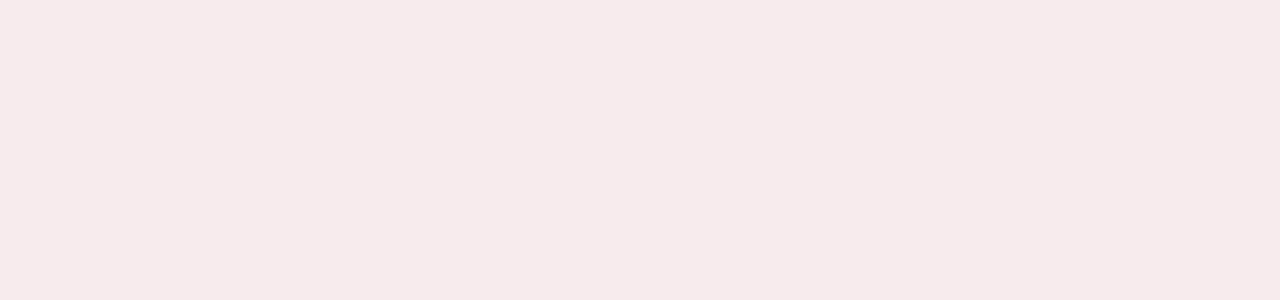
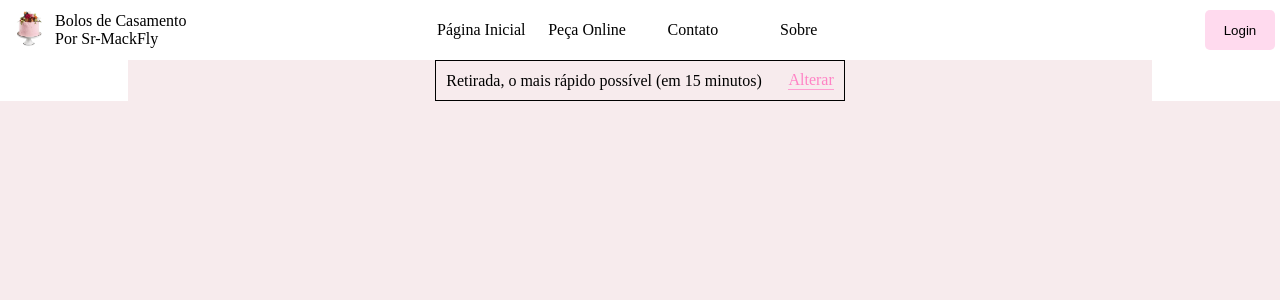
Before and after one commit to yohran1/Portfolio, a React (Create React App) app: page /projeto/pecaOnline in a window 1280 px wide. Before the commit this address had no page. Shown: the top 300 px of the page. Built offline with nearby package versions, Linux system fonts and the light colour scheme.

Commit message:
Criação da página de peididos

```diff
--- a/src/App.js
+++ b/src/App.js
@@ -6,6 +6,7 @@ import Register from './components/project/user/Register';
 import ForgotPassword from './components/project/user/ForgotPassword';
 import SrMackfly from './components/project/components/pages/SrMackfly';
 import Container from './components/layout/Container';
+import PecaOnline from './components/project/components/pages/PecaOnline';
 
 function App() {
   return (
@@ -18,6 +19,8 @@ function App() {
             <Route path='/projeto/register' element={<Register />} />
             <Route path='/projeto/forgotpassword' element={<ForgotPassword />} />
             <Route path='/projeto/srmackfly' element={<SrMackfly />}/>
+            <Route path='/projeto/pecaOnline' element={<PecaOnline />}/>
+
           </Routes>
         </Container>
     </BrowserRouter>
--- /dev/null
+++ b/src/components/project/components/HeaderLocation.js
@@ -0,0 +1,12 @@
+import style from './HeaderLocation.module.css'
+
+export default function HeaderLocation(){
+
+
+    return(
+        <header className={style.header}>
+            <p>Retirada, o mais rápido possível (em 15 minutos)</p>
+            <a href="/projeto/pecaOnline">Alterar</a>
+        </header>
+    )
+}
--- /dev/null
+++ b/src/components/project/components/HeaderLocation.module.css
@@ -0,0 +1,20 @@
+
+.header{
+    width: 40%;
+    text-align: start;
+    display: flex;
+    justify-content: space-between;
+    align-items: center;
+    border: 1px solid black;
+    padding: 10px;
+}
+.header:hover{
+    background-color: rgba(0, 0, 0, 0.142);
+}
+.header a{
+    color: rgb(255, 131, 197);
+    text-decoration: none;
+    border-bottom: 1px solid rgb(255, 158, 210);
+    width: 13%;
+    text-align: end;
+}
--- a/src/components/project/components/NavBar.js
+++ b/src/components/project/components/NavBar.js
@@ -16,7 +16,7 @@ export default function NavBar(){
             <div className={style.nav_list}>
                 <ul>
                     <li><Link to='/projeto/srmackfly'>Página Inicial</Link></li>
-                    <li><Link to='/projeto/srmackfly'>Peça Online</Link></li>
+                    <li><Link to='/projeto/pecaOnline'>Peça Online</Link></li>
                     <li><Link to='/projeto/srmackfly'>Contato</Link></li>
                     <li><Link to='/projeto/srmackfly'>Sobre</Link></li>
                 </ul>
--- a/src/components/project/components/NavBar.module.css
+++ b/src/components/project/components/NavBar.module.css
@@ -1,5 +1,6 @@
 .navBar{
     z-index: 2;
+    padding: 5px;
     display: flex;
     justify-content: space-between;
     align-items: center;
@@ -18,7 +19,7 @@
     width: 43%;
 }
 .logo a:hover{
-    color: rgb(255, 218, 238);
+    color: rgb(255, 158, 210);
 }
 .logo img{
     width: 30%;
@@ -40,8 +41,9 @@
     color: black;
     text-decoration: none;
 }
-.nav_list li:hover{
-    background-color: rgba(255, 218, 238, 0.637);
+.nav_list li a:hover{
+    border-bottom: 1px solid rgb(255, 158, 210);
+    color: rgb(255, 158, 210);
 }
 .login_btn{
     width: 100%;
--- /dev/null
+++ b/src/components/project/components/pages/PecaOnline.js
@@ -0,0 +1,22 @@
+import Container from "../../../layout/Container";
+import HeaderLocation from "../HeaderLocation";
+import NavBar from "../NavBar";
+import style from './PecaOnline.module.css'
+
+
+
+export default function PecaOnline(){
+
+    return (
+        <Container customClass='column'>
+        <NavBar />
+
+        <section className={style.section}>
+            <HeaderLocation />
+
+        </section>
+
+
+        </Container>
+    )
+}
--- /dev/null
+++ b/src/components/project/components/pages/PecaOnline.module.css
@@ -0,0 +1,12 @@
+
+
+.section{
+    background-color: rgba(247, 235, 237, 1);
+    width: 80%;
+    height: auto;
+    display: flex;
+    text-align: center;
+    align-items: center;
+    flex-direction: column;
+    justify-content: space-between;
+}
--- a/src/components/project/components/pages/SrMackfly.js
+++ b/src/components/project/components/pages/SrMackfly.js
@@ -20,7 +20,6 @@ export default function SrMackfly(){
                 <Carrossel />
 
             </div>
-            {/* <footer>Footer Information</footer> */}
             <FooterInformations />
             <Footer />
         </Container>
```
